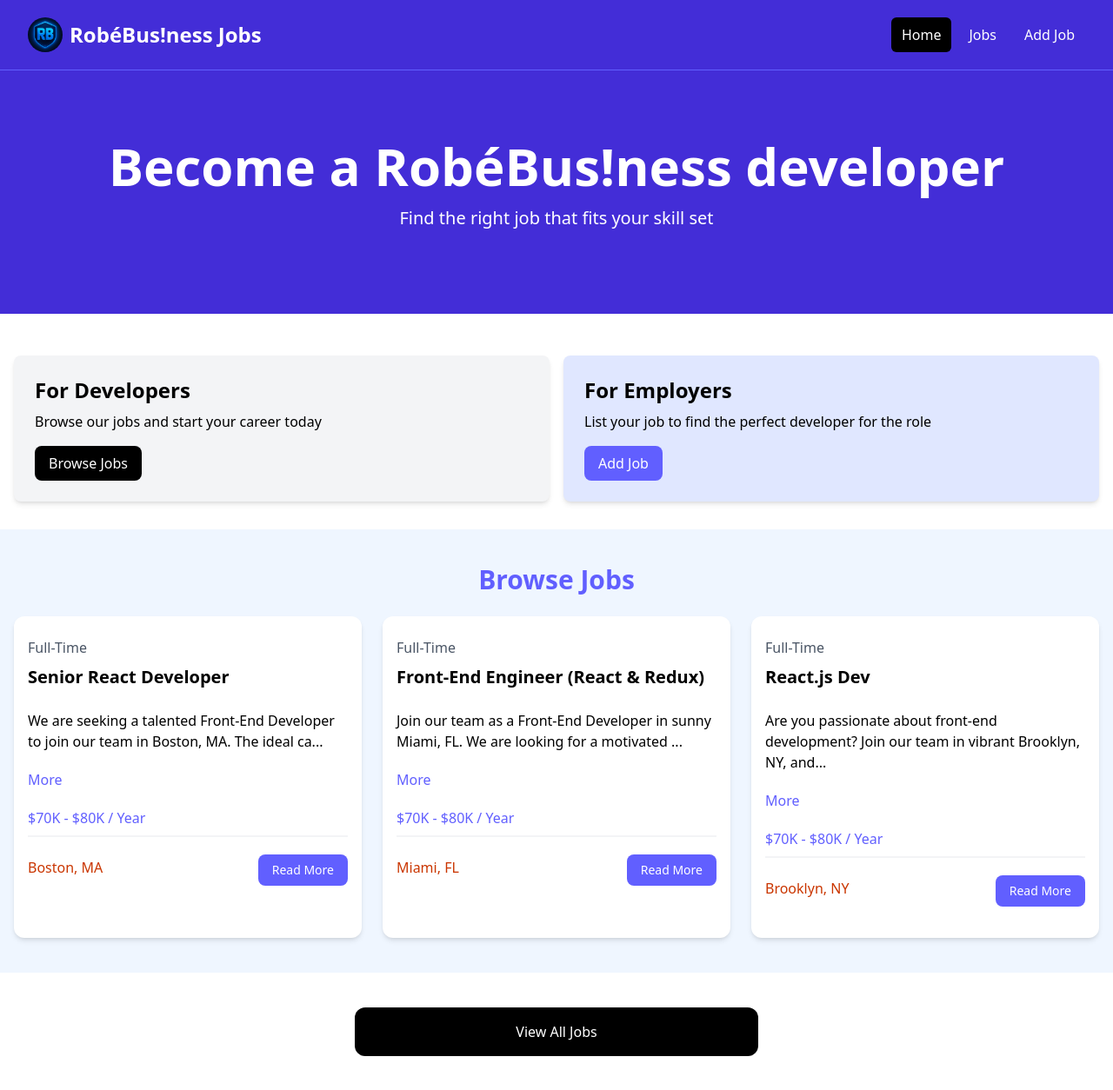
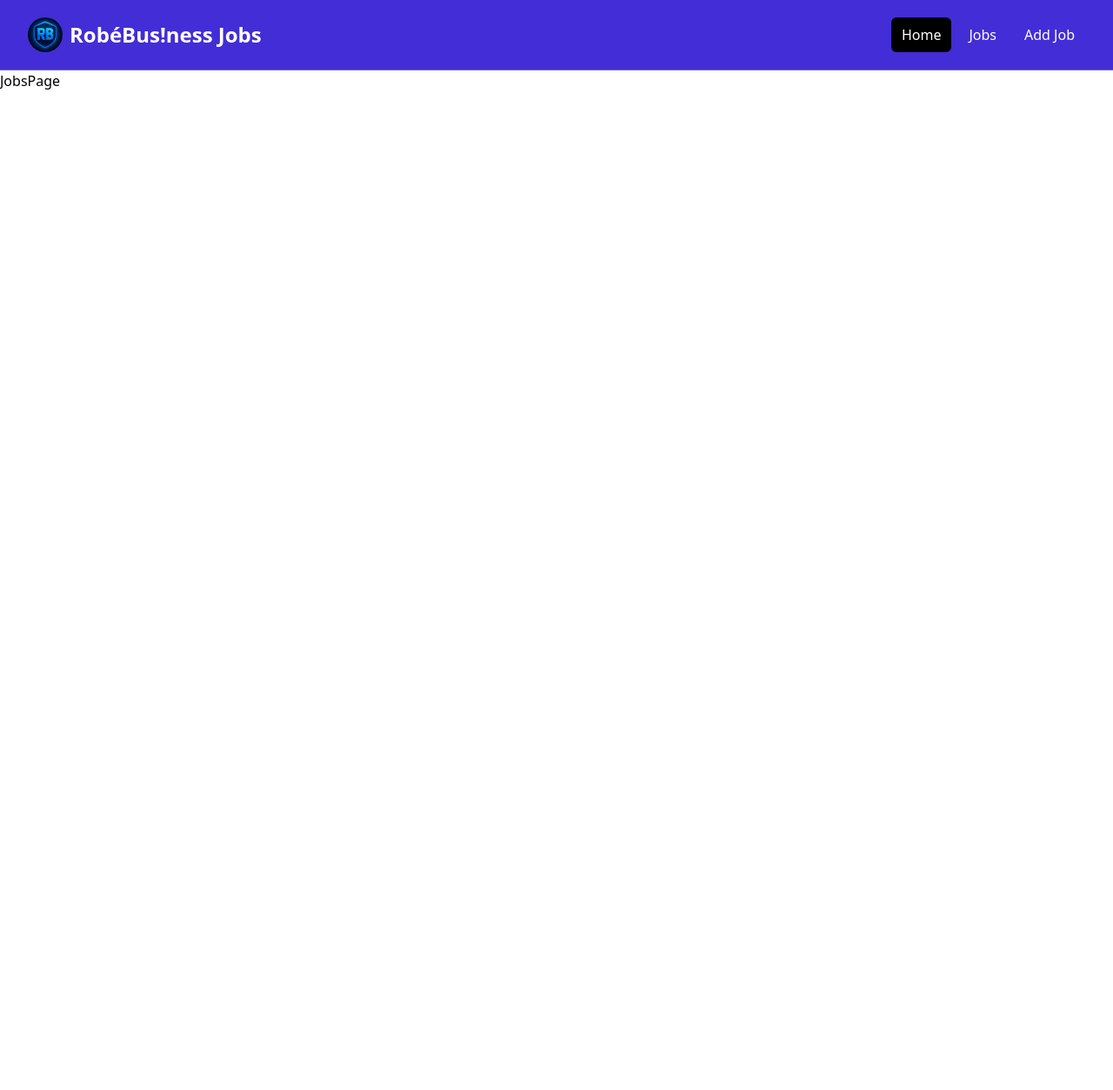
Before and after one commit to albertombundi/React-jobs, a React (Vite) app: page /jobs in a window 1280 px wide. Shown: the whole page at 87% size. After the commit the page ends 800 px from the top, so only its background shows below. Built offline with nearby package versions, Linux system fonts and the light colour scheme.

Commit message:
cria a routa da pagina de empregos, e o adicionei o componente Link

```diff
--- a/package.json
+++ b/package.json
@@ -12,7 +12,9 @@
   "dependencies": {
     "@tailwindcss/vite": "^4.1.7",
     "react": "^19.1.0",
-    "react-dom": "^19.1.0"
+    "react-dom": "^19.1.0",
+    "react-icons": "^5.5.0",
+    "react-router-dom": "^7.6.0"
   },
   "devDependencies": {
     "@eslint/js": "^9.25.0",
--- a/src/App.jsx
+++ b/src/App.jsx
@@ -1,19 +1,20 @@
-import Navbar from './components/Navbar';
-import Hero from './components/Hero';
-import HomeCards from './components/HomeCards';
-import JobListings from './components/JobListings';
-import ViewAllJobs from './components/ViewAllJobs';
+import { Route, createBrowserRouter, createRoutesFromElements, RouterProvider, } from "react-router-dom"
+import MainLayout from "./layouts/MainLayout";
+import HomePage from "./pages/HomePage";
+import JobsPage from "./pages/JobsPage";
+
+const router = createBrowserRouter(
+  createRoutesFromElements(
+    <Route path='/' element={<MainLayout />}>
+      <Route index element={<HomePage />} />
+       <Route path="/jobs" element={<JobsPage />} />
+    </Route>
+
+  )
+);
 
 const App = () => {
-  return (
-    <>
-      <Navbar />
-      <Hero />
-      <HomeCards />
-      <JobListings />
-      <ViewAllJobs />
-    </>
-  )
+  return <RouterProvider router={router} />
 }
 
 export default App;
--- a/src/components/HomeCards.jsx
+++ b/src/components/HomeCards.jsx
@@ -1,3 +1,4 @@
+import { Link } from "react-router-dom";
 import Card from "./Card";
 
 const HomeCards = () => {
@@ -12,24 +13,24 @@
                         <p className="mt-2 mb-4">
                             Browse our jobs and start your career today
                         </p>
-                        <a
-                            href="/jobs.html"
+                        <Link
+                            to="/jobs"
                             className="inline-block bg-black text-white rounded-lg px-4 py-2 hover:bg-gray-700"
                         >
                             Browse Jobs
-                        </a>
+                        </Link>
                     </Card>
                     <Card bg='bg-indigo-100'>
                         <h2 className="text-2xl font-bold">For Employers</h2>
                         <p className="mt-2 mb-4">
                             List your job to find the perfect developer for the role
                         </p>
-                        <a
-                            href="/add-job.html"
+                        <Link
+                            to="/add-job"
                             className="inline-block bg-indigo-500 text-white rounded-lg px-4 py-2 hover:bg-indigo-600"
                         >
                             Add Job
-                        </a>
+                        </Link>
                     </Card>
                 </div>
             </div>
--- a/src/components/JobListing.jsx
+++ b/src/components/JobListing.jsx
@@ -1,4 +1,6 @@
 import { useState } from "react"
+import {FaMapMarker} from "react-icons/fa"
+import { Link } from "react-router-dom";
 
 const JobListing = ({ job }) => {
     const [showFullDescription, setShowFullDescription] = useState(false);
@@ -27,15 +29,15 @@
 
             <div className="flex flex-col lg:flex-row justify-between mb-4">
                 <div className="text-orange-700 mb-3">
-                <i className="fa-solid fa-location-dot text-lg"></i>
+                <FaMapMarker className="inline text-lg mb-1 mr-1" />
                 {job.location}
                 </div>
-                <a
-                href={`/job/${job.id}`}
+                <Link
+                to={`/job/${job.id}`}
                 className="h-[36px] bg-indigo-500 hover:bg-indigo-600 text-white px-4 py-2 rounded-lg text-center text-sm"
                 >
                 Read More
-                </a>
+                </Link>
             </div>
         </div>
     </div>
--- a/src/components/Navbar.jsx
+++ b/src/components/Navbar.jsx
@@ -1,4 +1,6 @@
-import logo from '../assets/imgs/logo.png';
+import  { Link } from 'react-router-dom'
+import logo from '../assets/imgs/logo.png'
+
 
 const Navbar = () => {
   return (
@@ -9,7 +11,7 @@
               className="flex flex-1 items-center justify-center md:items-stretch md:justify-start"
             >
               {/*<!-- Logo -->*/}
-              <a className="flex flex-shrink-0 items-center mr-4" href="/index.html">
+              <Link className="flex flex-shrink-0 items-center mr-4" to="/">
                 <img
                   className="h-10 rounded-3xl w-auto"
                   src={logo}
@@ -18,23 +20,23 @@
                 <span className="hidden md:block text-white text-2xl font-bold ml-2"
                   >RobéBus!ness Jobs</span
                 >
-              </a>
+              </Link>
               <div className="md:ml-auto">
                 <div className="flex space-x-2">
-                  <a
-                    href="/index.html"
+                  <Link
+                    to="/"
                     className="text-white bg-black hover:bg-gray-900 hover:text-white rounded-md px-3 py-2"
-                    >Home</a
+                    >Home</Link
                   >
-                  <a
-                    href="/jobs.html"
+                  <Link
+                    to="/jobs"
                     className="text-white hover:bg-gray-900 hover:text-white rounded-md px-3 py-2"
-                    >Jobs</a
+                    >Jobs</Link
                   >
-                  <a
-                    href="/add-job.html"
+                  <Link
+                    to="/add-job"
                     className="text-white hover:bg-gray-900 hover:text-white rounded-md px-3 py-2"
-                    >Add Job</a
+                    >Add Job</Link
                   >
                 </div>
               </div>
--- a/src/components/ViewAllJobs.jsx
+++ b/src/components/ViewAllJobs.jsx
@@ -1,10 +1,12 @@
+import { Link } from "react-router-dom"
+
 const ViewAllJobs = () => {
   return (
     <section className="m-auto max-w-lg my-10 px-6">
-        <a
-        href="/jobs"
+        <Link
+        to="/jobs"
         className="block bg-black text-white text-center py-4 px-6 rounded-xl hover:bg-gray-700"
-        >View All Jobs</a
+        >View All Jobs</Link
         >
     </section>
   )
--- /dev/null
+++ b/src/layouts/MainLayout.jsx
@@ -0,0 +1,13 @@
+import { Outlet } from "react-router-dom"
+import Navbar from '../components/Navbar'
+
+const MainLayout = () => {
+  return (
+    <>
+        <Navbar/>
+        <Outlet />
+    </>
+    )
+}
+
+export default MainLayout
--- /dev/null
+++ b/src/pages/HomePage.jsx
@@ -0,0 +1,17 @@
+import Hero from '../components/Hero'
+import HomeCards from '../components/HomeCards'
+import JobListings from '../components/JobListings'
+import ViewAllJobs from '../components/ViewAllJobs'
+
+const HomePage = () => {
+  return (
+    <>
+        <Hero />
+        <HomeCards />
+        <JobListings />
+        <ViewAllJobs />
+    </>
+  )
+}
+
+export default HomePage
--- /dev/null
+++ b/src/pages/JobsPage.jsx
@@ -0,0 +1,9 @@
+import React from 'react'
+
+const JobsPage = () => {
+  return (
+    <div>JobsPage</div>
+  )
+}
+
+export default JobsPage
```
Also changed, not shown: 1 other file (tests, documents, lock files or other folders).
